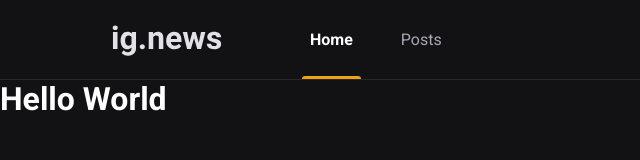
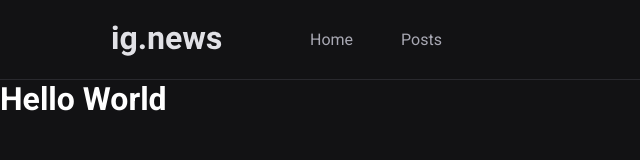
Before and after one commit to 0xb0b1/react-news, a Next.js app: page / in a window 1280 px wide. Shown: the top 160 px of the page, without its empty margins (0-640 px from the left). Built offline with nearby package versions, Linux system fonts and the light colour scheme.

Commit message:
basic header component

```diff
--- a/src/components/Header/index.tsx
+++ b/src/components/Header/index.tsx
@@ -2,16 +2,21 @@
 import Image from "next/image";
 import styles from "./styles.module.scss";
 
+interface IProps {
+  valor: string;
+}
 export const Header = () => {
   return (
     <header className={styles.headerContainer}>
       <div className={styles.headerContent}>
-        <img src="/images/logo.svg" alt="ig.news" />
+        <img
+          className={true ? "name" : ""}
+          src="/images/logo.svg"
+          alt="ig.news"
+        />
 
         <nav>
-          <a className={styles.active} href="">
-            Home
-          </a>
+          <a href="">Home</a>
           <a href="">Posts</a>
         </nav>
       </div>
```
Also changed, not shown: src/components/SignInButton.tsx (added, +7 -0 lines).
